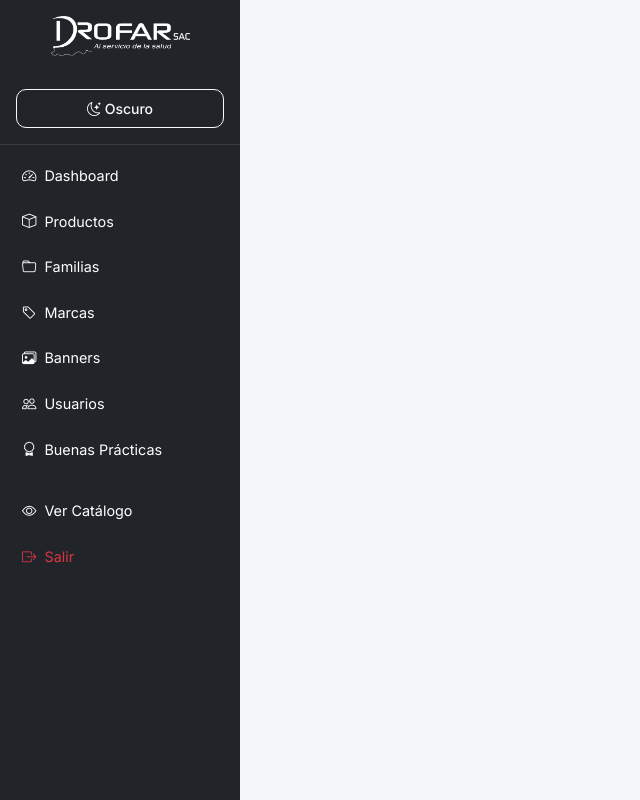
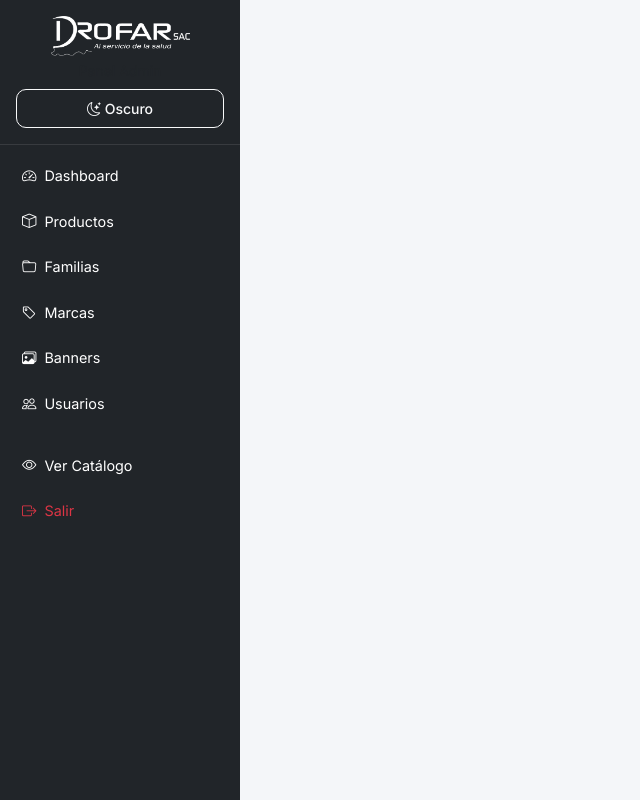
Before and after one commit to codemoab-sys/catalagoweb, a PHP site: page /app/views/admin/layout.php in a window 1280 px wide. Shown: the whole page, without its empty margins (0-640 px from the left). Run offline with PHP 8.4, Linux system fonts and the light colour scheme; some libraries are stand-ins or nearby versions.

Commit message:
fix: quita Buenas Prácticas del menú admin

```diff
--- a/app/views/admin/layout.php
+++ b/app/views/admin/layout.php
@@ -35,7 +35,6 @@
             <li class="nav-item"><a href="<?= BASE_URL ?>admin/marcas" class="nav-link text-white <?= strpos($u,'/admin/marcas') !== false ? 'active' : '' ?>"><i class="bi bi-tag me-2"></i>Marcas</a></li>
             <li class="nav-item"><a href="<?= BASE_URL ?>admin/banners" class="nav-link text-white <?= strpos($u,'/admin/banners') !== false ? 'active' : '' ?>"><i class="bi bi-images me-2"></i>Banners</a></li>
             <li class="nav-item"><a href="<?= BASE_URL ?>admin/usuarios" class="nav-link text-white <?= strpos($u,'/admin/usuarios') !== false ? 'active' : '' ?>"><i class="bi bi-people me-2"></i>Usuarios</a></li>
-            <li class="nav-item"><a href="<?= BASE_URL ?>admin/buenas-practicas" class="nav-link text-white <?= strpos($u,'/admin/buenas-practicas') !== false ? 'active' : '' ?>"><i class="bi bi-award me-2"></i>Buenas Prácticas</a></li>
             <li class="nav-item mt-3"><a href="<?= BASE_URL ?>" target="_blank" class="nav-link text-white"><i class="bi bi-eye me-2"></i>Ver Catálogo</a></li>
             <li class="nav-item"><a href="<?= BASE_URL ?>admin/logout" class="nav-link text-danger"><i class="bi bi-box-arrow-right me-2"></i>Salir</a></li>
         </ul>
```
